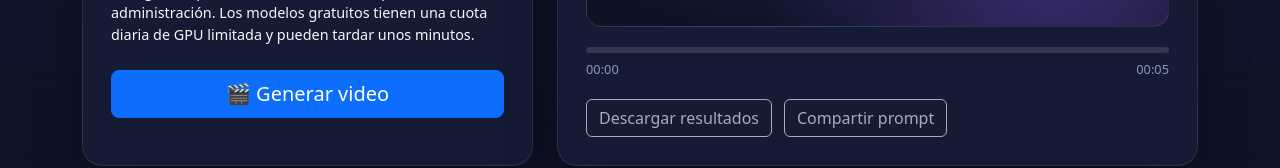
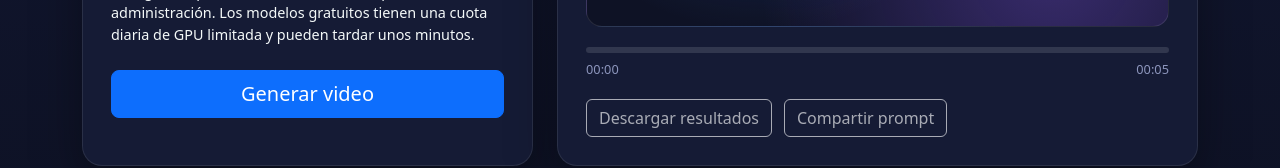
Before and after one commit to andresgs370-lgtm/Conclave, an Angular app in the folder ConclaveFront/: page /video in a window 1280 px wide. Shown: the part 734-902 px from the top of the page. Built offline with nearby package versions, Linux system fonts and the light colour scheme.

Commit message:
emojis
The emojis were deleted.

```diff
--- a/ConclaveFront/src/app/component/imagencomponent/imagencomponent.html
+++ b/ConclaveFront/src/app/component/imagencomponent/imagencomponent.html
@@ -28,7 +28,7 @@
           </div>
           <div class="note mb-4" [hidden]="!(imageProvider === 'CLOUDFLARE')">Cloudflare Workers AI: cuota gratuita diaria compartida entre modelos; puede agotarse.</div>
           <div class="note mb-4" [hidden]="!(imageProvider === 'GEMINI')">Gemini: disponibilidad y cuota dependen del modelo y del plan de tu proyecto de Google AI Studio.</div>
-          <button type="button" class="btn btn-primary btn-lg w-100" (click)="generate()" [disabled]="loading">{{ loading ? 'Generando...' : ' 🖼️ Generar imagen ' }}</button>
+          <button type="button" class="btn btn-primary btn-lg w-100" (click)="generate()" [disabled]="loading">{{ loading ? 'Generando...' : ' Generar imagen ' }}</button>
           <p class="text-danger mt-3" [hidden]="!(error)">{{ error }}</p>
         </div>
       </div>
--- a/ConclaveFront/src/app/component/sonidocomponent/sonidocomponent.html
+++ b/ConclaveFront/src/app/component/sonidocomponent/sonidocomponent.html
@@ -31,7 +31,7 @@
             <span class="ai-no">✖ Estos modelos no generan imágenes ni video.</span>
           </div>
 
-          <button type="button" class="btn btn-primary btn-lg w-100" (click)="generate()" [disabled]="loading">{{ loading ? 'Generando voz...' : '🔊 Generar voz' }}</button>
+          <button type="button" class="btn btn-primary btn-lg w-100" (click)="generate()" [disabled]="loading">{{ loading ? 'Generando voz...' : ' Generar voz' }}</button>
           <p class="text-danger mt-3" [hidden]="!(error)">{{ error }}</p>
         </div>
       </div>
--- a/ConclaveFront/src/app/component/videocomponent/videocomponent.html
+++ b/ConclaveFront/src/app/component/videocomponent/videocomponent.html
@@ -34,7 +34,7 @@
             </select>
           </div>
           <div class="note mb-4">Cada modelo usa su propia API key de Hugging Face, configurada por un administrador en el panel de administración. Los modelos gratuitos tienen una cuota diaria de GPU limitada y pueden tardar unos minutos.</div>
-          <button type="button" class="btn btn-primary btn-lg w-100" (click)="generate()" [disabled]="loading">{{ loading ? 'Generando video, puede tardar varios minutos...' : ' 🎬 Generar video ' }}</button>
+          <button type="button" class="btn btn-primary btn-lg w-100" (click)="generate()" [disabled]="loading">{{ loading ? 'Generando video, puede tardar varios minutos...' : ' Generar video ' }}</button>
           <p class="text-danger mt-3" [hidden]="!(error)">{{ error }}</p>
         </div>
       </div>
```
